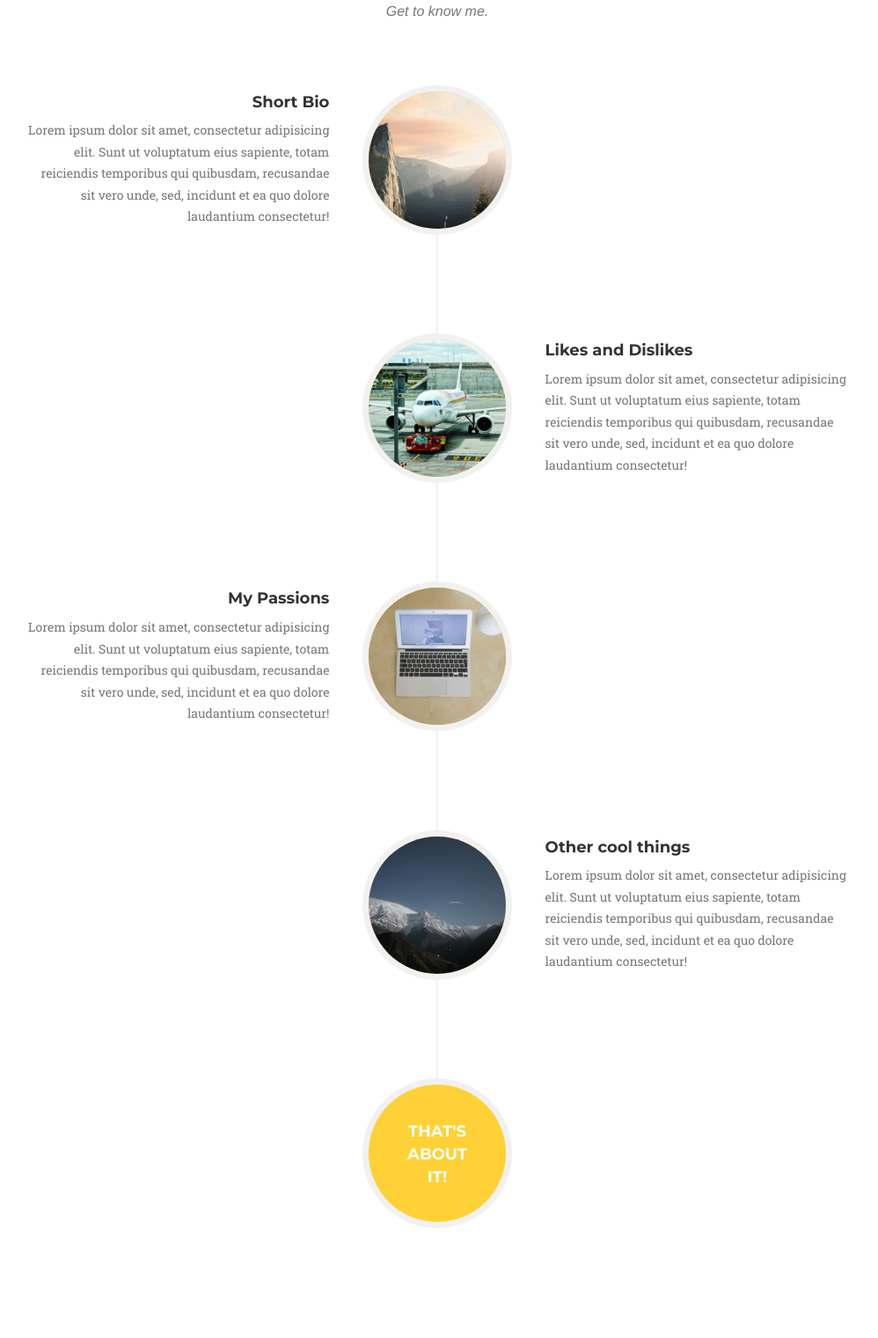
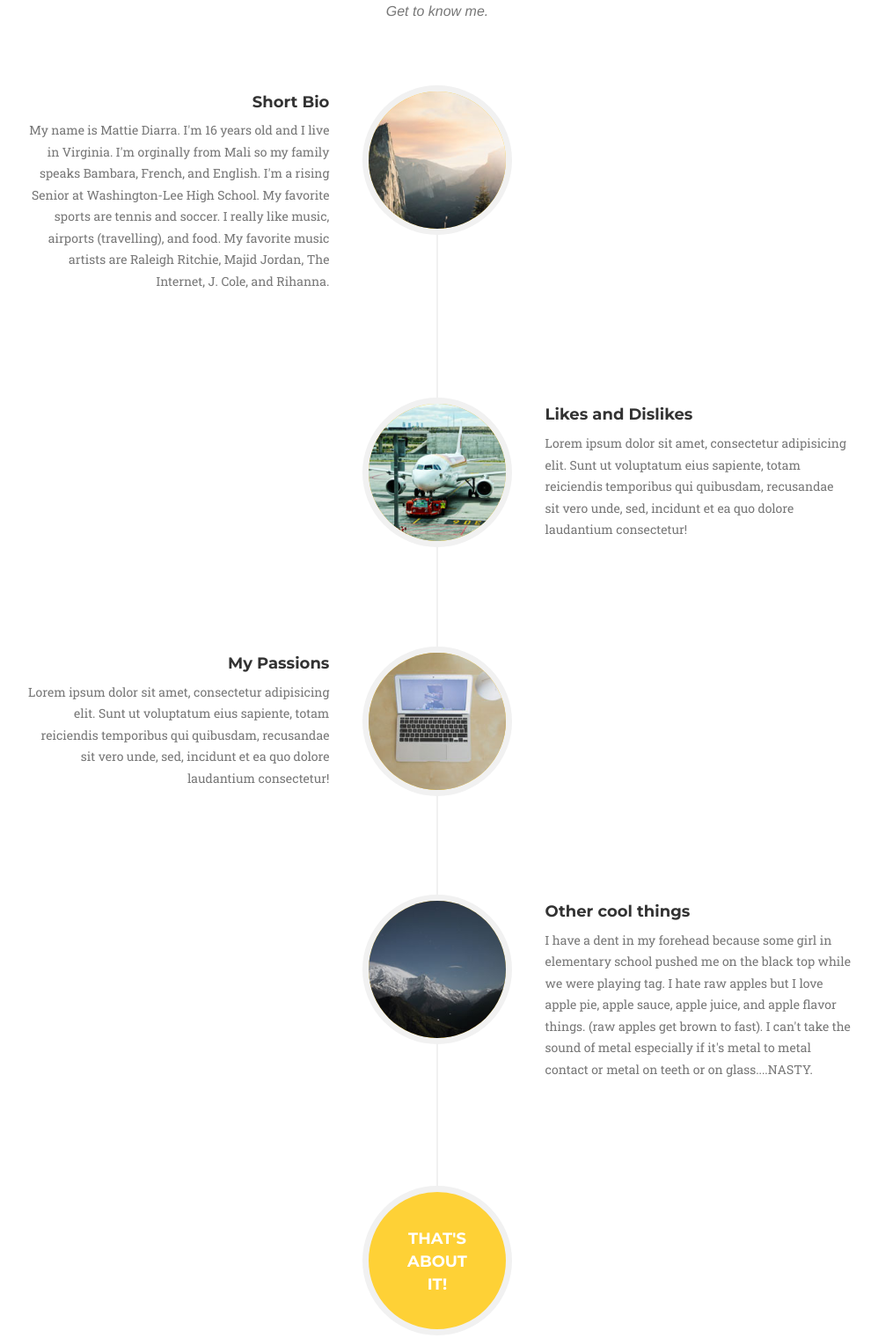
Before and after one commit to mattie234/portfolio, a website: page startbootstrap-agency-gh-pages/index.html in a window 1280 px wide. Shown: the part 2200-3721 px from the top of the page at 88% size, without its empty margins (143-1141 px from the left). Drawn offline with nearby package versions, Linux system fonts and the light colour scheme; a web font is replaced by a local one.

Commit message:
Update index.html

```diff
--- a/startbootstrap-agency-gh-pages/index.html
+++ b/startbootstrap-agency-gh-pages/index.html
@@ -237,7 +237,7 @@
                                     <h4 class="subheading">Short Bio</h4>
                                 </div>
                                 <div class="timeline-body">
-                                    <p class="text-muted">Lorem ipsum dolor sit amet, consectetur adipisicing elit. Sunt ut voluptatum eius sapiente, totam reiciendis temporibus qui quibusdam, recusandae sit vero unde, sed, incidunt et ea quo dolore laudantium consectetur!</p>
+                                    <p class="text-muted">My name is Mattie Diarra. I'm 16 years old and I live in Virginia. I'm orginally from Mali so my family speaks Bambara, French, and English. I'm a rising Senior at Washington-Lee High School. My favorite sports are tennis and soccer. I really like music, airports (travelling), and food. My favorite music artists are Raleigh Ritchie, Majid Jordan, The Internet, J. Cole, and Rihanna.</p>
                                 </div>
                             </div>
                         </li>
@@ -279,7 +279,7 @@
                                     <h4 class="subheading">Other cool things</h4>
                                 </div>
                                 <div class="timeline-body">
-                                    <p class="text-muted">Lorem ipsum dolor sit amet, consectetur adipisicing elit. Sunt ut voluptatum eius sapiente, totam reiciendis temporibus qui quibusdam, recusandae sit vero unde, sed, incidunt et ea quo dolore laudantium consectetur!</p>
+                                    <p class="text-muted">I have a dent in my forehead because some girl in elementary school pushed me on the black top while we were playing tag. I hate raw apples but I love apple pie, apple sauce, apple juice, and apple flavor things. (raw apples get brown to fast). I can't take the sound of metal especially if it's metal to metal contact or metal on teeth or on glass....NASTY. </p>
                                 </div>
                             </div>
                         </li>
```
